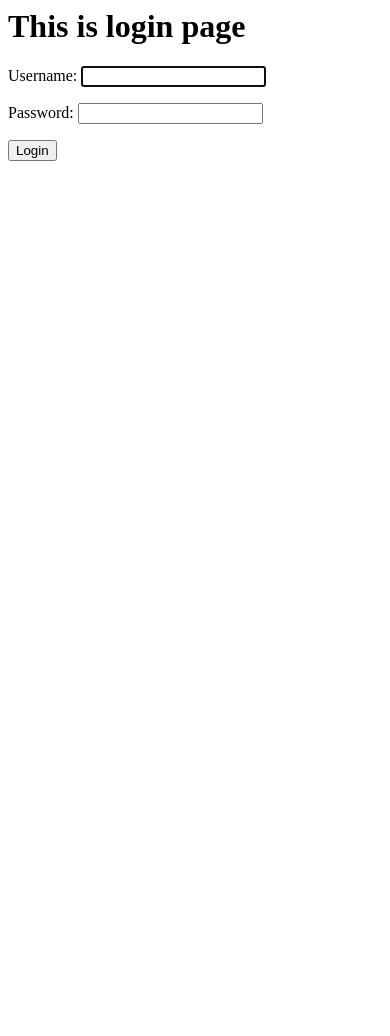
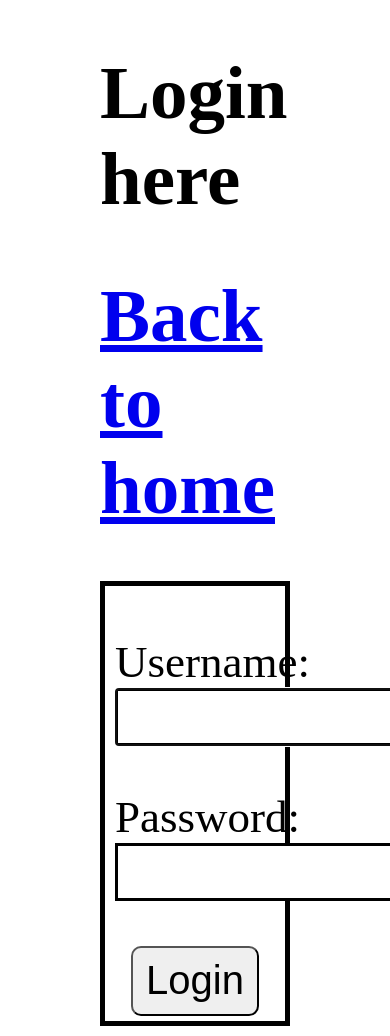
Before and after one commit to himelbikon/archivehb, a Django app: page /login in a window 390 px wide; the page is wider, and only the part inside the window is pictured. Before the commit the page ends 161 px from the top of that part, so only its background shows below. Run offline with Django 3.2, Linux system fonts and the light colour scheme.

Commit message:
v1.0.4 login and member quiz add system

```diff
--- a/home/templates/home/login.html
+++ b/home/templates/home/login.html
@@ -1,4 +1,15 @@
-<h1>This is login page</h1>
+<!DOCTYPE html>
+{% load static %}
+<html lang="en" dir="ltr">
+  <head>
+    <meta charset="utf-8">
+    <title>Login</title>
+    <link rel="stylesheet" href="{% static 'css/login.css' %}">
+  </head>
+
+  <body>
+    <h1>Login here</h1>
+    <h1><a href="{% url 'home' %}">Back to home</a></h1>
 
     <h2>{{ message }}</h2>
 
@@ -17,3 +28,6 @@
     </form>
 
     {% endif %}
+
+  </body>
+</html>
--- /dev/null
+++ b/static/css/login.css
@@ -0,0 +1,47 @@
+form {
+  border: 2px solid black;
+  padding: 5px 10px;
+  font-size: 25px;
+}
+
+form input {
+  height: 35px;
+  width: 300px;
+}
+
+form button {
+  height: 35px;
+  width: 200px;
+  font-size: 25px;
+}
+
+body {
+  margin: 10px 100px;
+}
+
+@media screen and (max-width: 1000px) {
+  form {
+    border: 5px solid black;
+    font-size: 45px;
+  }
+
+  h1 {
+    font-size: 75px;
+  }
+
+  form input {
+    height: 50px;
+    width: 500px;
+    border: 3px solid black;
+    font-size: 40px;
+  }
+
+  form button {
+    height: 70px;
+    width: 80%;
+    font-size: 40px;
+    border-radius: 10px;
+    margin-left: 10%;
+    margin-right: 10%;
+  }
+}
```
Also changed, not shown: quiz/templates/quiz/hscadd.html (+31 -6 lines), quiz/views.py (+9 -4 lines), static/css/hscadd.css (added, +42 -0 lines), db.sqlite3. Lines whose indentation alone changed are shown as unchanged.
